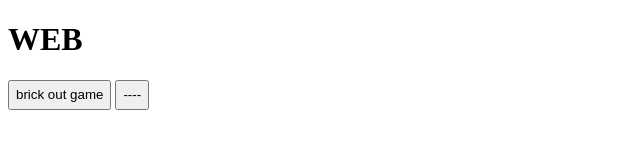
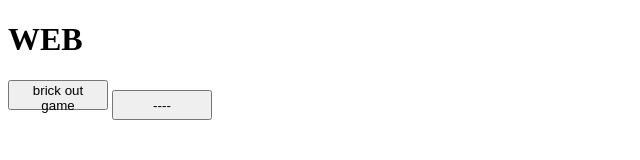
Before and after one commit to spy0315/spy0315.github.io, a plain HTML site: page html/index.html in a window 1280 px wide. Shown: the whole page, without its empty margins (0-640 px from the left). Drawn offline with Linux system fonts and the light colour scheme; files that its build step writes are made by us from their sources.

Commit message:
creat file

```diff
--- a/index.css
+++ b/css/index.css
@@ -1,4 +1,4 @@
 button {
-  witdh: 100px;
+  width: 100px;
   height: 30px;
 }
```
Also changed, not shown: html/index.html (renamed from index.html).
